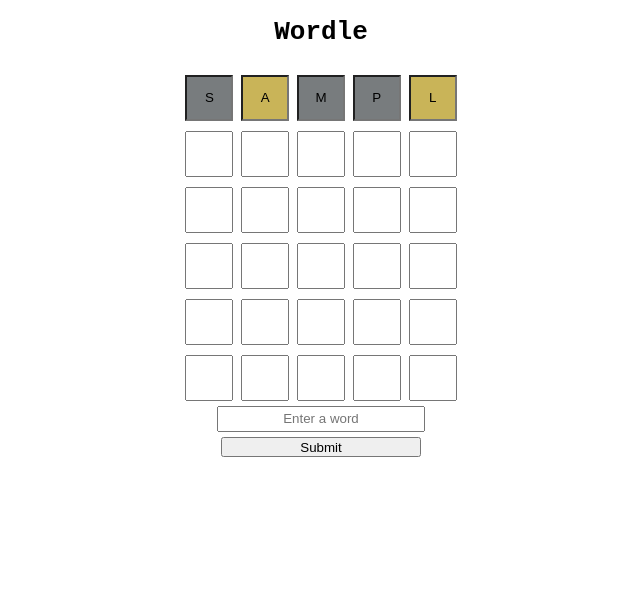
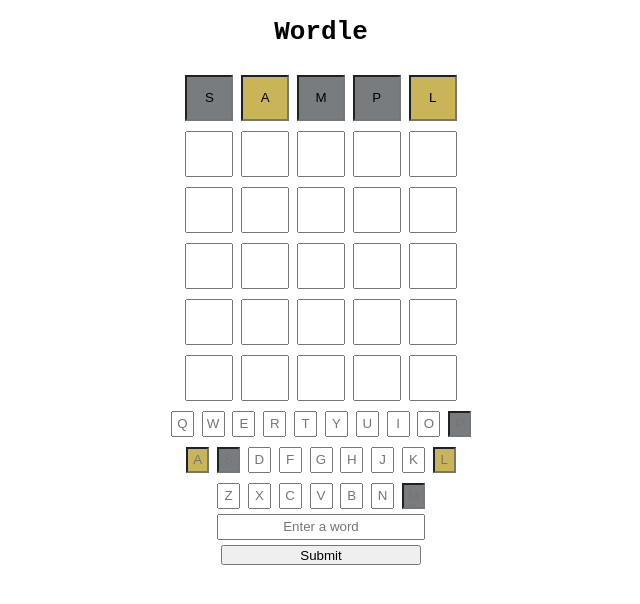
Before and after one commit to 3t4an/CODE, a plain HTML site: page index.html in a window 1280 px wide. Both pictures are taken after typing "Sample" into the empty fields and a click on the button "Submit". Shown: the whole page, without its empty margins (319-959 px from the left). Drawn offline with Linux system fonts and the light colour scheme.

Commit message:
11/5/26 - Add Visual Keyboard

```diff
--- a/index.html
+++ b/index.html
@@ -15,11 +15,11 @@
                 "EARTH", "FLAME", "FLASH", "GLASS", "GRAPE", "GREEN", "HEART", "HOUSE", "JUICE", "LIGHT",
                 "MONEY", "MUSIC", "NIGHT", "OCEAN", "PARTY", "PHONE", "PLANT", "PLATE", "POWER", "RADIO",
                 "RIVER", "SMILE", "SNAKE", "SPACE", "SPORT", "STORM", "TABLE", "TRAIN", "WATER", "WORLD",
-                "ANGEL", "BLACK", "BLOOM", "BLOUSE", "BONES", "CANDY", "CLOCK", "CROWN", "DANCE", "DREAM",
+                "ANGEL", "BLACK", "BLOOM", "BROWN", "BONES", "CANDY", "CLOCK", "CROWN", "DANCE", "DREAM",
                 "FIELD", "FIRST", "FLOOR", "GHOST", "GRASS", "HAPPY", "HORSE", "IMAGE", "LEMON", "MAGIC",
-                "MARCH", "MATCH", "MOUSE", "PAPER", "PEACH", "PIANO", "PILOT", "PIZZA", "QUEEN", "ROBOT",
+                "MARCH", "MATCH", "MOUSE", "PAPER", "PARTS", "PIANO", "PILOT", "PIZZA", "QUEEN", "ROBOT",
                 "SHARK", "SHEEP", "SHIRT", "SMOKE", "STORY", "SUGAR", "SWEET", "TIGER", "TOUCH", "TOWEL",
-                "TRUCK", "VOICE", "WATCH", "WHITE", "WOMAN", "YOUTH", "ZEBRA", "ADULT", "AGENT", "ALERT",
+                "TRUCK", "VOICE", "WATCH", "WHITE", "JESUS", "YOUTH", "ZEBRA", "ADULT", "AGENT", "ALERT",
                 "AUDIO", "BRAVE", "CLEAN", "CLEAR", "COVER", "EQUAL", "FAITH", "FRESH", "GREAT", "SMART"
             ]
 
@@ -52,12 +52,19 @@
 
                     id = ROW+"-"+(i+1)
 
+                    key = document.getElementById(word[i])
+
                     if (word[i] == WORD[i]) {
                         document.getElementById(id).style.backgroundColor = "rgb(106, 170, 100)";
+                        key.style.backgroundColor = "rgb(106, 170, 100)";
                     } else if (WORD.includes(word[i])) {
                         document.getElementById(id).style.backgroundColor = "rgb(201, 180, 88)";
+                        if (key.style.backgroundColor != "rgb(106, 170, 100)") {
+                            key.style.backgroundColor = "rgb(201, 180, 88)";
+                        }
                     } else {
                         document.getElementById(id).style.backgroundColor = "rgb(120, 124, 126)";
+                        key.style.backgroundColor = "rgb(120, 124, 126)";
                     }
 
                     document.getElementById(id).value = word[i];
@@ -129,6 +136,40 @@
                 <input id="6-4" style="width: 40px; height: 40px; text-align: center;" readonly/>
                 <input id="6-5" style="width: 40px; height: 40px; text-align: center;" readonly/>
             </div>
+        </div>
+        <div>
+            <div style="padding-top: 10px;">
+                <input id="Q" style="width: 15px; height: 20px; text-align: center;" readonly placeholder="Q"/>
+                <input id="W" style="width: 15px; height: 20px; text-align: center;" readonly placeholder="W"/>
+                <input id="E" style="width: 15px; height: 20px; text-align: center;" readonly placeholder="E"/>
+                <input id="R" style="width: 15px; height: 20px; text-align: center;" readonly placeholder="R"/>
+                <input id="T" style="width: 15px; height: 20px; text-align: center;" readonly placeholder="T"/>
+                <input id="Y" style="width: 15px; height: 20px; text-align: center;" readonly placeholder="Y"/>
+                <input id="U" style="width: 15px; height: 20px; text-align: center;" readonly placeholder="U"/>
+                <input id="I" style="width: 15px; height: 20px; text-align: center;" readonly placeholder="I"/>
+                <input id="O" style="width: 15px; height: 20px; text-align: center;" readonly placeholder="O"/>
+                <input id="P" style="width: 15px; height: 20px; text-align: center;" readonly placeholder="P"/>
+            </div>
+            <div style="padding-top: 10px;">
+                <input id="A" style="width: 15px; height: 20px; text-align: center;" readonly placeholder="A"/>
+                <input id="S" style="width: 15px; height: 20px; text-align: center;" readonly placeholder="S"/>
+                <input id="D" style="width: 15px; height: 20px; text-align: center;" readonly placeholder="D"/>
+                <input id="F" style="width: 15px; height: 20px; text-align: center;" readonly placeholder="F"/>
+                <input id="G" style="width: 15px; height: 20px; text-align: center;" readonly placeholder="G"/>
+                <input id="H" style="width: 15px; height: 20px; text-align: center;" readonly placeholder="H"/>
+                <input id="J" style="width: 15px; height: 20px; text-align: center;" readonly placeholder="J"/>
+                <input id="K" style="width: 15px; height: 20px; text-align: center;" readonly placeholder="K"/>
+                <input id="L" style="width: 15px; height: 20px; text-align: center;" readonly placeholder="L"/>
+            </div>
+            <div style="padding-top: 10px;">
+                <input id="Z" style="width: 15px; height: 20px; text-align: center;" readonly placeholder="Z"/>
+                <input id="X" style="width: 15px; height: 20px; text-align: center;" readonly placeholder="X"/>
+                <input id="C" style="width: 15px; height: 20px; text-align: center;" readonly placeholder="C"/>
+                <input id="V" style="width: 15px; height: 20px; text-align: center;" readonly placeholder="V"/>
+                <input id="B" style="width: 15px; height: 20px; text-align: center;" readonly placeholder="B"/>
+                <input id="N" style="width: 15px; height: 20px; text-align: center;" readonly placeholder="N"/>
+                <input id="M" style="width: 15px; height: 20px; text-align: center;" readonly placeholder="M"/>
+            </div>
             <input id="WORD_INPUT" style="width: 200px; height: 20px; text-align: center; margin-top: 5px;" placeholder="Enter a word" maxlength="5"/><br/>
             <button id="SUBMIT_BUTTON" style="width: 200px; height: 20px; text-align: center; margin-top: 5px;" onclick="submitWord()">Submit</button>
             <p id="NOTE" style="display: None;">
```
